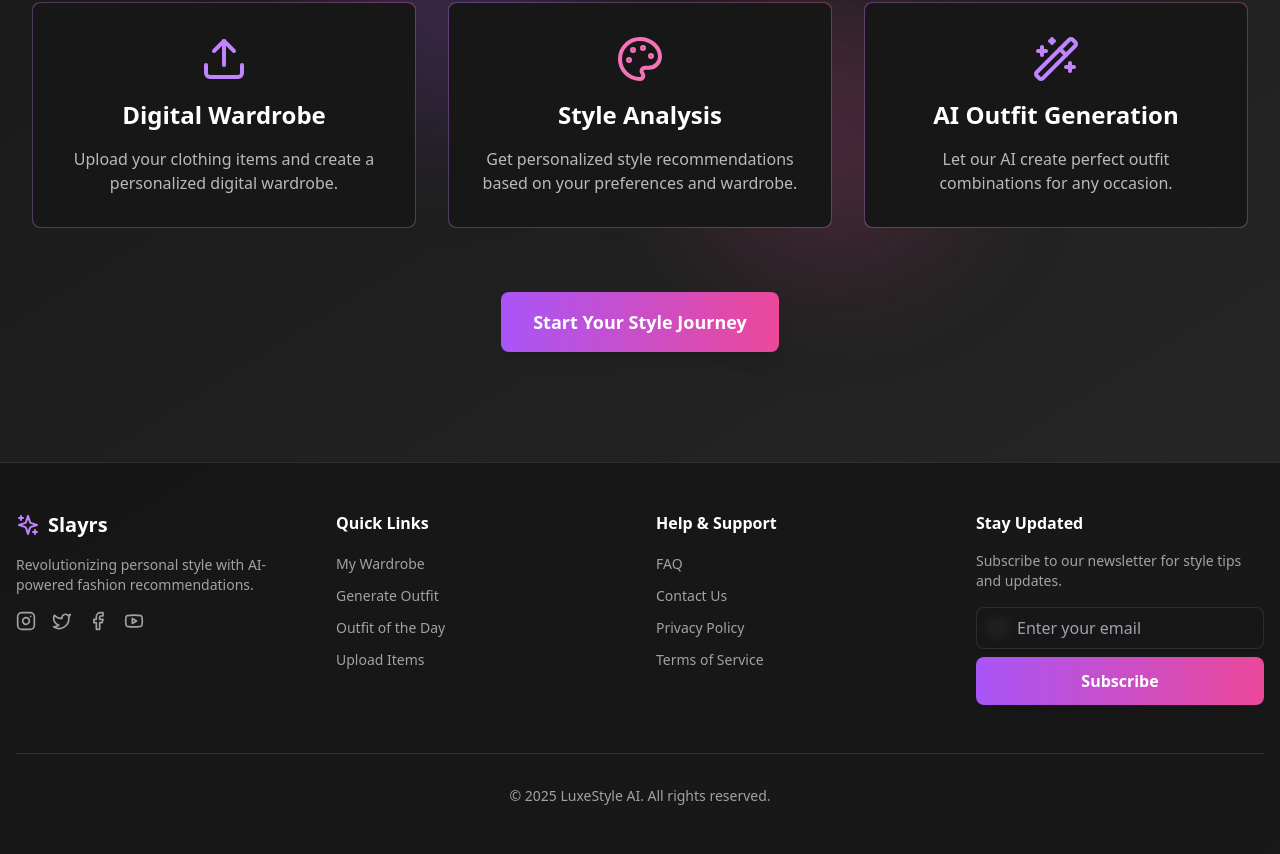
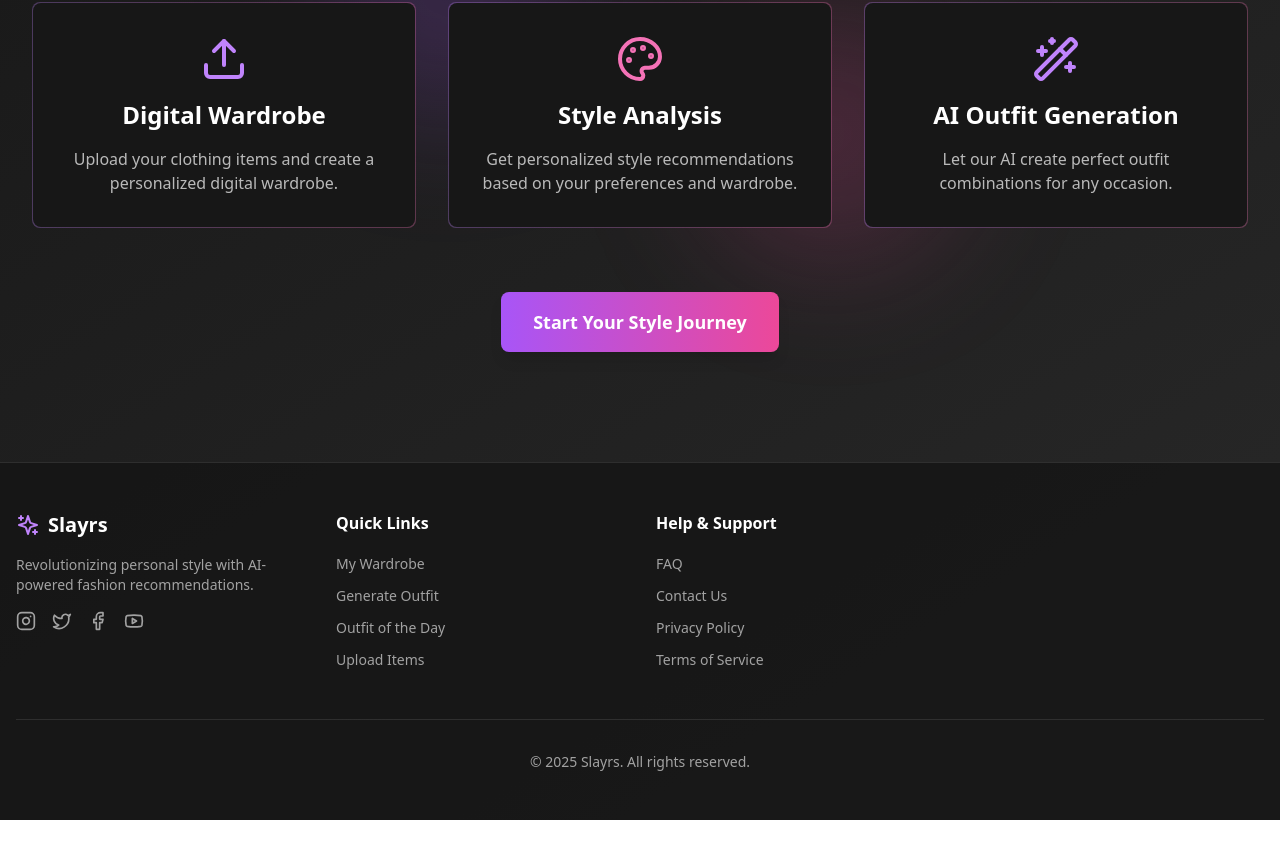
Before and after one commit to priyanshajmera/reactfrontend, a React (Vite) app: page / in a window 1280 px wide. Shown: the part 338-1192 px from the top of the page. After the commit the page ends 1158 px from the top, so only its background shows below. Built offline with nearby package versions, Linux system fonts and the light colour scheme.

Commit message:
fixed navbar

```diff
--- a/src/App.tsx
+++ b/src/App.tsx
@@ -1,4 +1,4 @@
-import React from 'react';
+import React, { useEffect } from 'react';
 import { BrowserRouter as Router, Routes, Route } from 'react-router-dom';
 import Navbar from './components/Navbar';
 import Footer from './components/Footer';
@@ -13,8 +13,20 @@ import Signup from './pages/Signup';
 import Profile from './pages/profile';
 import AuthGuard from './components/AuthGuard'; // Import AuthGuard
 import OutfitDetails from './pages/OutfitDetails';
+import { StatusBar, Style } from '@capacitor/status-bar';
 
 const App: React.FC = () => {
+  useEffect(() => {
+    const configureStatusBar = async () => {
+      try {
+        await StatusBar.setOverlaysWebView({ overlay: false });
+        await StatusBar.setStyle({ style: Style.Dark }); // or Style.Light based on theme
+      } catch (error) {
+        console.log('StatusBar plugin not available');
+      }
+    };
+    configureStatusBar();
+  }, []);
   return (
     <Router>
       <div className="min-h-screen flex flex-col">
@@ -76,12 +88,15 @@ const App: React.FC = () => {
           />
 
           <Route path="/wardrobe/:id" element={
-              <AuthGuard>
-                <OutfitDetails />
-              </AuthGuard>
-            }  />
+            <AuthGuard>
+              <OutfitDetails />
+            </AuthGuard>
+          } />
         </Routes>
-        <Footer />
+        <div className="hidden md:block">
+          <Footer />
+        </div>
+
       </div>
     </Router>
   );
--- a/src/components/Footer.tsx
+++ b/src/components/Footer.tsx
@@ -88,31 +88,12 @@ const Footer = () => {
             </ul>
           </div>
 
-          {/* Newsletter */}
-          <div>
-            <h3 className="text-white font-semibold mb-4">Stay Updated</h3>
-            <p className="text-white/60 text-sm mb-4">
-              Subscribe to our newsletter for style tips and updates.
-            </p>
-            <form className="space-y-2">
-              <div className="relative">
-                <Mail className="absolute left-3 top-1/2 -translate-y-1/2 w-5 h-5 text-white/50" />
-                <input
-                  type="email"
-                  placeholder="Enter your email"
-                  className="input-glass w-full pl-10 pr-4 py-2"
-                />
-              </div>
-              <button type="submit" className="btn-primary w-full">
-                Subscribe
-              </button>
-            </form>
-          </div>
+
         </div>
 
         {/* Bottom Bar */}
         <div className="mt-12 pt-8 border-t border-white/10 text-center text-white/60 text-sm">
-          <p>© {currentYear} LuxeStyle AI. All rights reserved.</p>
+          <p>© {currentYear} Slayrs. All rights reserved.</p>
         </div>
       </div>
     </footer>
--- a/src/index.css
+++ b/src/index.css
@@ -1,6 +1,8 @@
 @tailwind base;
 @tailwind components;
 @tailwind utilities;
+
+
 
 /* Prevent horizontal scrolling */
 html, body {
--- a/src/pages/GenerateOutfit.tsx
+++ b/src/pages/GenerateOutfit.tsx
@@ -378,7 +378,7 @@ const GenerateOutfit = () => {
               </div>
             )
           ) : (
-            <div className="flex flex-col items-center justify-center h-full">
+            <div className="flex flex-col items-center justify-center h-full min-h-[300px]">
               <p className="text-white/50 text-lg text-center">
                 Your perfect outfit will appear here! Let the magic happen! ✨
               </p>
--- a/src/pages/OOTD.tsx
+++ b/src/pages/OOTD.tsx
@@ -24,8 +24,8 @@ const OOTD = () => {
 
   useEffect(() => {
     // Extract Top and Bottom image URLs
-    const top = currentOutfit?.find((item) => item.key === 'Top')?.clothId.image_url;
-    const bottom = currentOutfit?.find((item) => item.key === 'Bottom')?.clothId.image_url;
+    const top = currentOutfit?.find((item) => item.key === 'Top')?.clothId?.image_url;
+    const bottom = currentOutfit?.find((item) => item.key === 'Bottom')?.clothId?.image_url;
 
     if (!top || !bottom) {
       console.error('Missing top or bottom image URL');
@@ -138,21 +138,21 @@ const OOTD = () => {
 
           <div className="space-y-6">
             {currentOutfit?.map((item) => (
-              <div key={item.clothId.id} className="glass hover:bg-white/5 transition-colors">
+              <div key={item.clothId?.id} className="glass hover:bg-white/5 transition-colors">
                 <div className="flex justify-between gap-4 p-4">
                   <div className="w-32 h-32 rounded-lg overflow-hidden flex-shrink-0">
                     <img
-                      src={item.clothId.image_url}
+                      src={item.clothId?.image_url}
                       alt={item.key}
                       className="w-full h-full object-cover"
                     />
                   </div>
                   <div className="flex flex-col align-top flex-grow">
-                    <h3 className="font-semibold mb-1">{item?.clothId.tags}</h3>
-                    <p className="text-white/70 text-sm mb-1">{item?.clothId.subcategory}</p>
+                    <h3 className="font-semibold mb-1">{item?.clothId?.tags}</h3>
+                    <p className="text-white/70 text-sm mb-1">{item?.clothId?.subcategory}</p>
                     <div className="flex items-center gap-2">
                       <span className="text-xs px-2 py-1 rounded-full bg-white/10">
-                        {item?.clothId.category}
+                        {item?.clothId?.category}
                       </span>
                     </div>
                   </div>
--- a/src/pages/profile.tsx
+++ b/src/pages/profile.tsx
@@ -3,14 +3,15 @@ import { motion } from 'framer-motion';
 import { Camera, X, Eye, EyeOff } from 'lucide-react';
 import apiClient from '../apiclient';
 import Swal from 'sweetalert2';
-import { error } from 'console';
 import DatePicker from 'react-datepicker';
+import { useNavigate } from 'react-router-dom';
 
 const Profile = () => {
   const [showPasswordChange, setShowPasswordChange] = useState(false);
   const [showPassword, setShowPassword] = useState(false);
   const [profileImage, setProfileImage] = useState<string | null>(null);
   const fileInputRef = useRef<HTMLInputElement>(null);
+  const navigate=useNavigate();
   const [formData, setFormData] = useState({
     username: '',
     email: '',
@@ -276,7 +277,7 @@ const Profile = () => {
 
               {/* Save Button */}
               <div className="flex justify-end space-x-4 pt-6">
-                <button className="btn-secondary">Cancel</button>
+                <button className="btn-secondary" onClick={() => navigate('/dashboard')}>Cancel</button>
                 <button className="btn-primary" onClick={handleSaveChanges}>Save Changes</button>
               </div>
             </div>
```
Also changed, not shown: capacitor.config.ts (added, +9 -0 lines), ionic.config.json (added, +7 -0 lines), package.json (+11 -1 lines), 69 other files (tests, documents, lock files or other folders).
